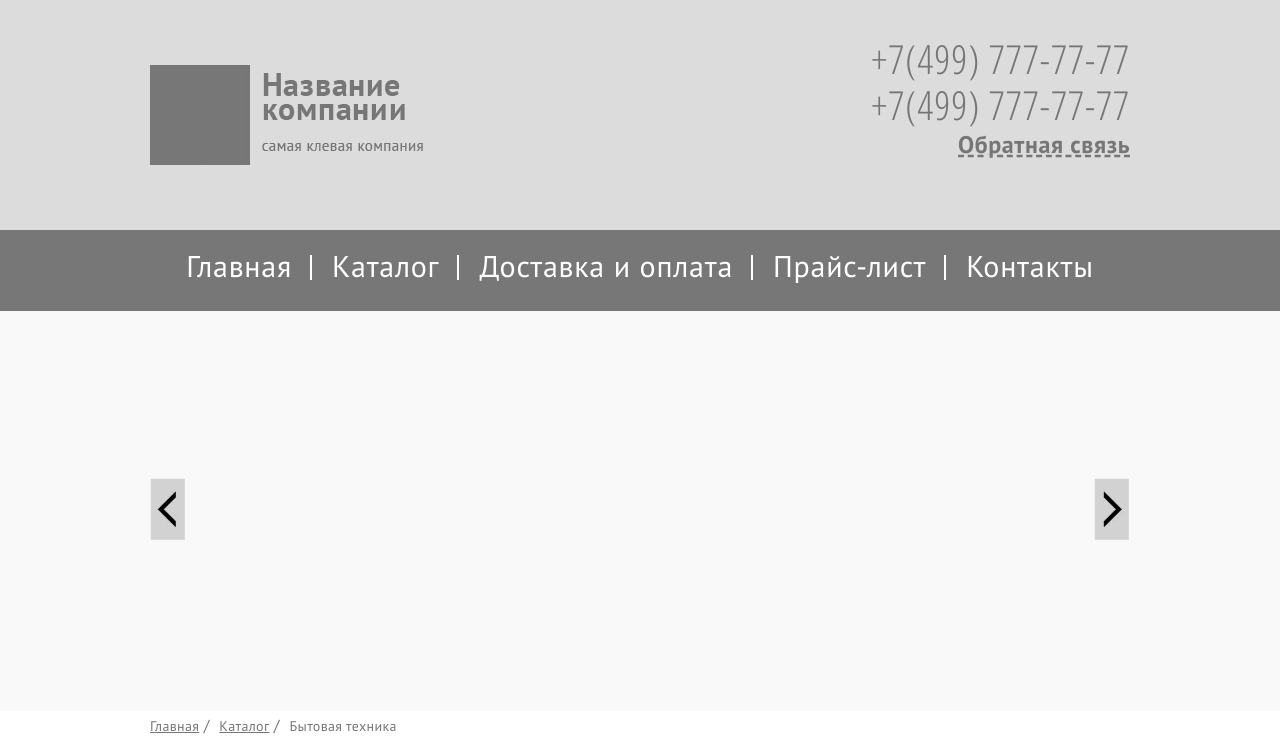
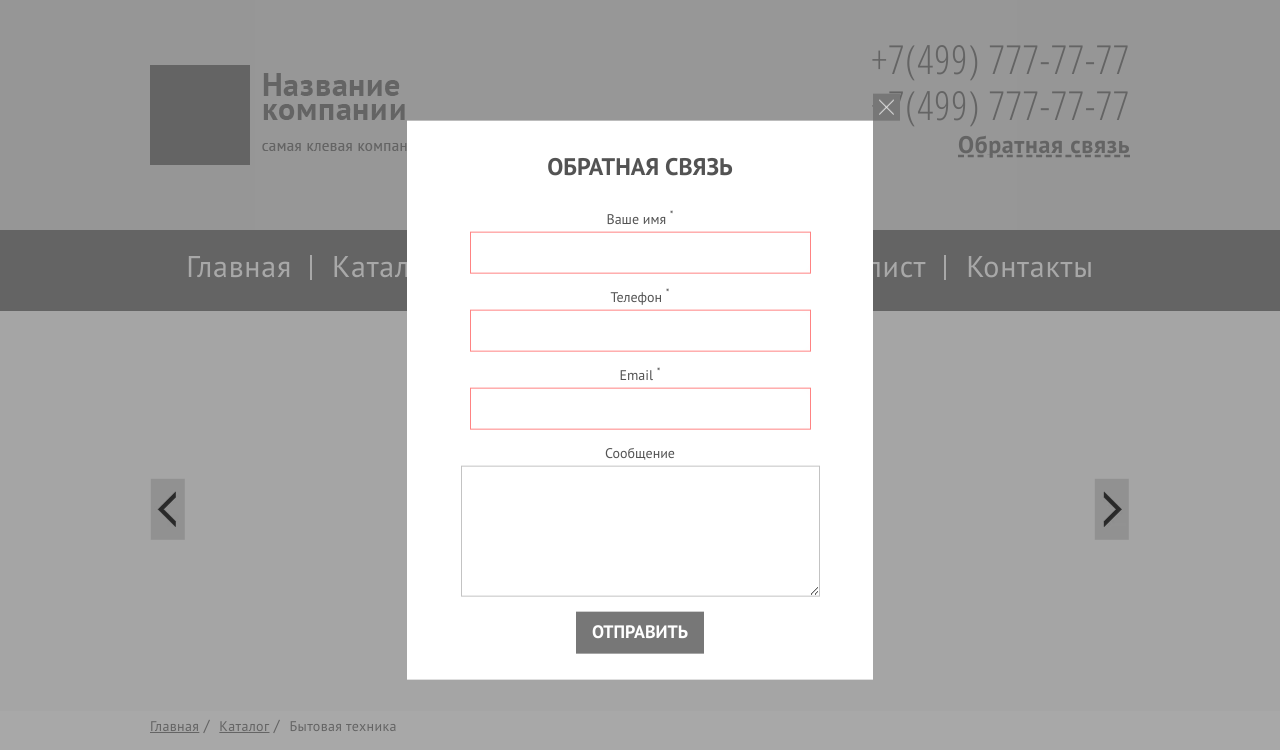
Before and after one commit to kozyrevfrontend/WebEnergy, a website: page source/index.html in a window 1280 px wide. Shown: the top 750 px of the page. Drawn offline with nearby package versions, Linux system fonts and the light colour scheme; files that its build step writes are made by us from their sources.

Commit message:
добавляет стили для попапа

```diff
--- a/source/index.html
+++ b/source/index.html
@@ -557,6 +557,7 @@
     <div class="popup">
       <div class="popup__overlay">
         <div class="popup__container">
+          <div class="popup__container-inner">
             <h2 class="popup__title">Обратная связь</h2>
             <form class="popup__form" method="POST" action="https://echo.htmlacademy.ru">
               <p class="popup__form-container">
@@ -573,16 +574,17 @@
               </p>
               <p class="popup__form-container">
                 <label for="user-message">Сообщение</label>
-              <textarea id="user-message" name="user-message" cols="30" rows="10"></textarea>
+                <textarea id="user-message" name="user-message" cols="38" rows="7"></textarea>
               </p>
               <button class="popup__submit-btn" type="submit"><span>Отправить</span></button>
             </form>
             <button class="popup__close-btn" type="button" aria-label="Закрыть форму обратной связи">
               <picture>
                 <source type="image/webp" srcset="img/cross@1x.webp 1x, img/cross@2x.webp 2x">
-              <img src="img/cross@1x.png" srcset="img/cross@2x.png 2x" alt="Закрыть" width="27" height="27">
+                <img src="img/cross@1x.png" srcset="img/cross@2x.png 2x" alt="Закрыть" width="15" height="15">
               </picture>
             </button>
+          </div>
         </div>
       </div>
     </div>
--- /dev/null
+++ b/source/sass/blocks/popup.scss
@@ -0,0 +1,120 @@
+.popup {
+  position: fixed;
+}
+
+.popup__overlay {
+  position: relative;
+  width: 100vw;
+  height: 100vh;
+
+  background-color: rgba(#535353, 0.5);
+}
+
+.popup__container {
+  position: absolute;
+  top: 50%;
+  left: 50%;
+
+  width: 466px;
+  padding: 32px 0 26px;
+
+  background-color: #ffffff;
+
+  transform: translate(-50%, -50%);
+}
+
+.popup__container-inner {
+  position: relative;
+}
+
+.popup__title {
+  margin: 0 0 30px;
+
+  font-size: 24px;
+  font-weight: 700;
+  text-transform: uppercase;
+  text-align: center;
+  color: #535353;
+}
+
+.popup__form-container {
+  display: flex;
+  flex-direction: column;
+  align-items: center;
+  margin: 0 0 15px;
+
+  label {
+    margin-bottom: 5px;
+
+    font-size: 14px;
+    color: #535353;
+  }
+
+  input {
+    width: 341px;
+    height: 42px;
+    margin: 0;
+    padding: 0 10px;
+
+    border: 1px solid #c3c3c3;
+    border-radius: none;
+
+    &:invalid {
+      border-color: #ff8383;
+      box-shadow: inset 0 0 13px rgba(#e46a6a, 0.75%);
+    }
+  }
+
+  textarea {
+    padding: 0 10px;
+
+    border: 1px solid #c3c3c3;
+    border-radius: none;
+  }
+}
+
+.popup__submit-btn {
+  display: flex;
+  justify-content: center;
+  align-items: center;
+  width: 128px;
+  height: 42px;
+  margin: 6px auto 0;
+  padding: 0;
+
+  border: none;
+  background-color: #777777;
+
+  cursor: pointer;
+
+  span {
+    font-family: "PT Sans", "Arial", sans-serif;
+    font-size: 18px;
+    font-weight: 700;
+    text-transform: uppercase;
+    color: #ffffff;
+  }
+}
+
+.popup__close-btn {
+  position: absolute;
+  top: -59px;
+  right: -27px;
+
+  display: flex;
+  justify-content: center;
+  align-items: center;
+  width: 27px;
+  height: 27px;
+  margin: 0;
+  padding: 0;
+
+  border: none;
+  background-color: #777777;
+
+  cursor: pointer;
+
+  picture {
+    line-height: 0;
+  };
+}
--- a/source/sass/scaffolding.scss
+++ b/source/sass/scaffolding.scss
@@ -12,6 +12,8 @@ body {
   padding: 0;
 
   font-family: "PT Sans", "Arial", sans-serif;
+
+  overflow: hidden;
 }
 
 a {
--- a/source/sass/style.scss
+++ b/source/sass/style.scss
@@ -19,3 +19,4 @@
 @import "blocks/footer.scss";
 @import "blocks/copyright.scss";
 @import "blocks/studio.scss";
+@import "blocks/popup.scss";
```
Also changed, not shown: build/css/style.min.css, build/index.html, 1 other file. Lines whose indentation alone changed are shown as unchanged.
